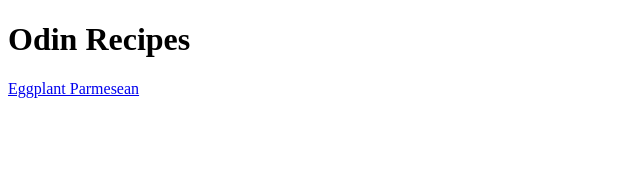
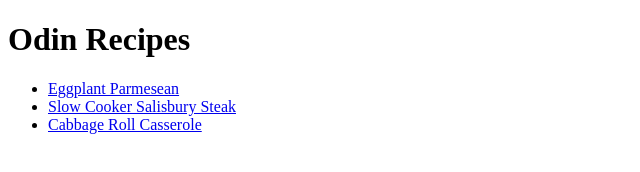
Before and after one commit to jonserp/odin-recipes, a plain HTML site: page index.html in a window 1280 px wide. Shown: the whole page, without its empty margins (0-640 px from the left). Drawn offline with Linux system fonts and the light colour scheme.

Commit message:
added two more recipes to homepage

```diff
--- a/index.html
+++ b/index.html
@@ -8,6 +8,10 @@
 </head>
 <body>
     <h1>Odin Recipes</h1>
-    <a href="recipes/eggplantparmesean.html">Eggplant Parmesean</a>
+    <ul>
+    <li><a href="recipes/eggplantparmesean.html">Eggplant Parmesean</a></li>
+    <li><a href="recipes/slowcookersalisburysteak.html">Slow Cooker Salisbury Steak</a></li>
+    <li><a href="recipes/cabbagerollcasserole.html">Cabbage Roll Casserole</a></li>
+    </ul>
 </body>
 </html>
```
